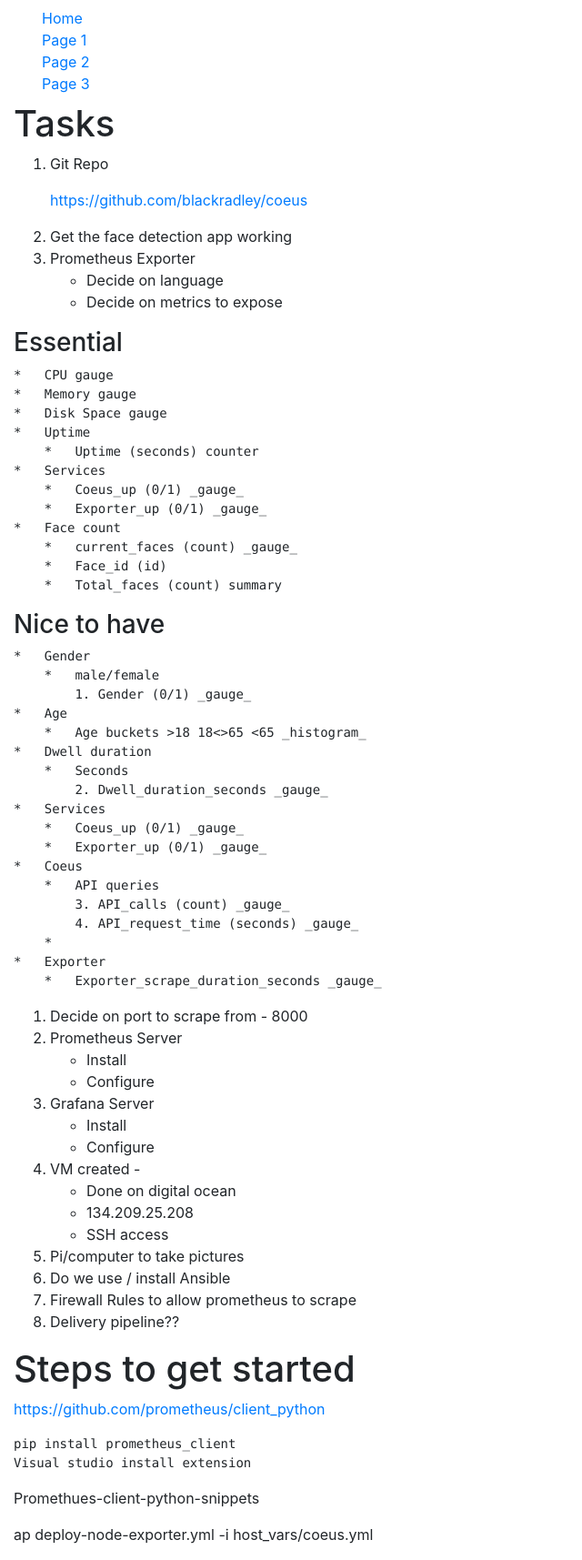
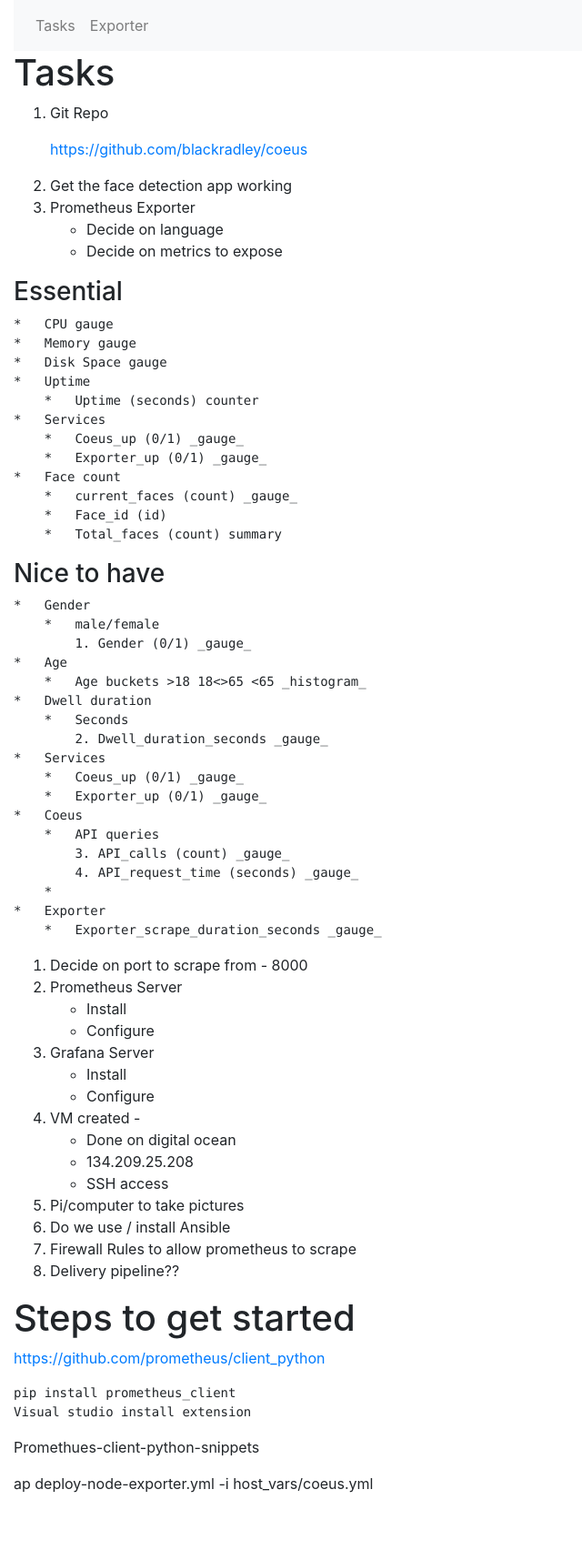
Before and after one commit to joejcollins/paul-morrow, a Jekyll site: the page built from docs/index.md, in a window 1280 px wide. Shown: the whole page at 91% size, without its empty margins (0-640 px from the left). Built offline with Jekyll 4.4.1, drawn with Linux system fonts in a browser that asks for light colours; our own code applies the rules of GitHub Pages for plain Markdown files; after the commit the page ends 1659 px from its top, so only the background shows below that.

Commit message:
notes on exporter

```diff
--- a/docs/_config.yml
+++ b/docs/_config.yml
@@ -16,7 +16,7 @@
   hard_wrap: false
 
 url: https://www.blackradley.com
-basurl: /dinmore
+basurl: /coeus
 timezone: GMT
 
 plugins:
--- a/docs/_layouts/default.html
+++ b/docs/_layouts/default.html
@@ -7,22 +7,19 @@
 
   <!-- Bootstrap CSS -->
   <link rel="stylesheet" href="https://stackpath.bootstrapcdn.com/bootstrap/4.1.3/css/bootstrap.min.css" integrity="sha384-MCw98/SFnGE8fJT3GXwEOngsV7Zt27NXFoaoApmYm81iuXoPkFOJwJ8ERdknLPMO" crossorigin="anonymous">
-
+  <script src="https://stackpath.bootstrapcdn.com/bootstrap/4.3.1/js/bootstrap.min.js" integrity="sha384-JjSmVgyd0p3pXB1rRibZUAYoIIy6OrQ6VrjIEaFf/nJGzIxFDsf4x0xIM+B07jRM" crossorigin="anonymous"></script>
   <title>{{ page.title }}</title>
 </head>
 <body>
+
     <section class="container-fluid">
+      <nav class="navbar navbar-expand-md navbar-light bg-light">
+          <div class="navbar-nav">
+            <a href="/" class="nav-item nav-link">Tasks</a>
+            <a href="/exporter" class="nav-item nav-link">Exporter</a>
+          </div>
+      </nav>
 
-    <nav class="navbar navbar-default">
-        <div class="container-fluid">
-          <ul class="nav navbar-nav">
-            <li class="active"><a href="#">Home</a></li>
-            <li><a href="#">Page 1</a></li>
-            <li><a href="#">Page 2</a></li>
-            <li><a href="#">Page 3</a></li>
-          </ul>
-        </div>
-      </nav>
       <div class="row">
         <div class="col-xl">
           {{ content }}
```
Also changed, not shown: docs/exporter.md (+2 -2 lines).
